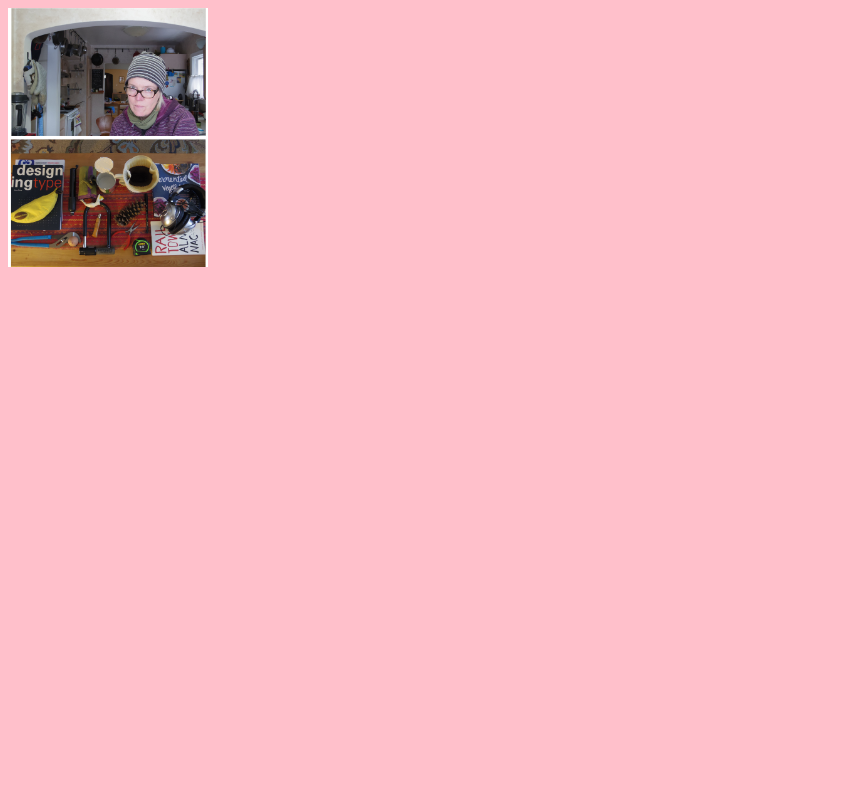
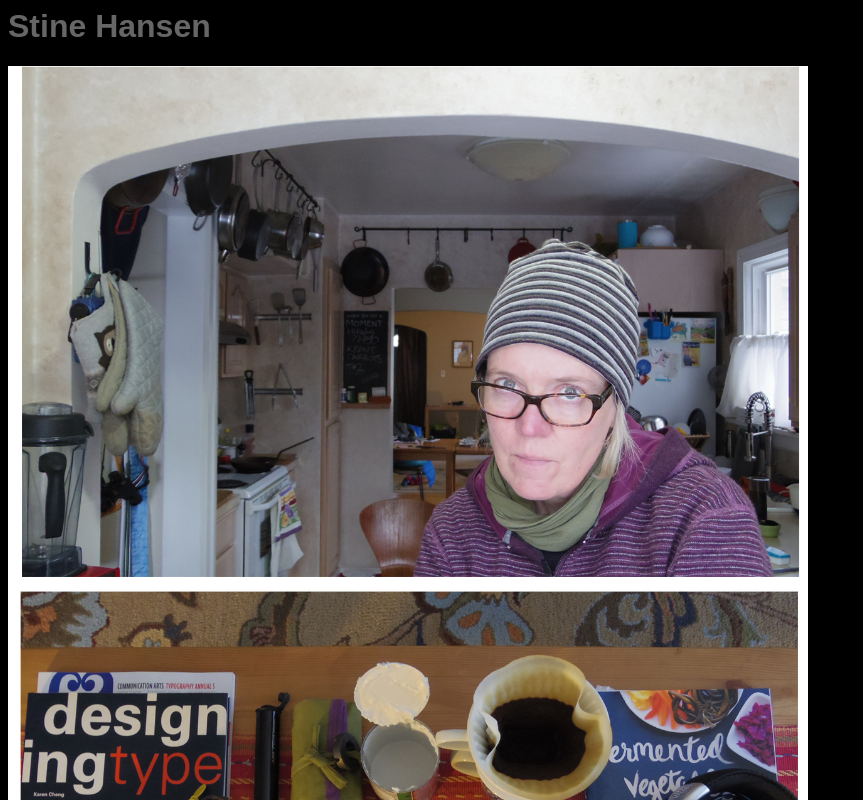
Before and after one commit to cstineyb/p1-persona, a plain HTML site: page index.html in a window 1280 px wide. Shown: the top 800 px of the page, without its empty margins (0-863 px from the left). Drawn offline with Linux system fonts and the light colour scheme; files that its build step writes are made by us from their sources.

Commit message:
link CSS
fix path; style body and h1

```diff
--- a/css/styles.css
+++ b/css/styles.css
@@ -1,7 +1,11 @@
 body {
-	background: pink;
+	background-color: #000;
 }
 
 img {
-	width: 200px;
+	width: 800px;
 }
+
+h1	{
+	color: #666;
+	font-family: sans-serif;}
--- a/index.html
+++ b/index.html
@@ -1,9 +1,10 @@
 <html>
 <head>
 	<title>P1: Persona</title>
-	<link rel="stylesheet" type="text/css" href="styles.css">
+	<link rel="stylesheet" type="text/css" href="css/styles.css">
 </head>
 <body>
+	<h1>Stine Hansen</h1>
 	<img src="img/p1-persona.jpg">
 
 
```
